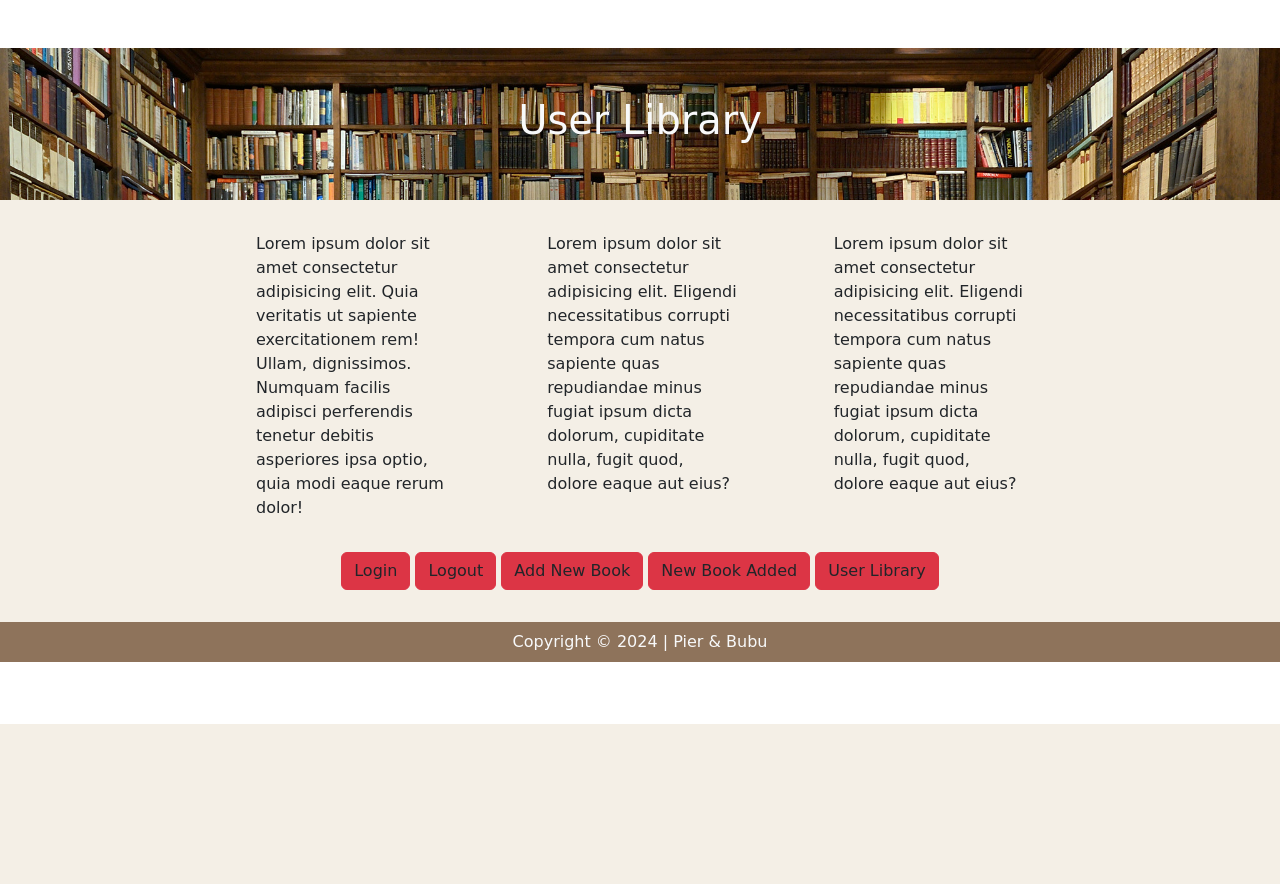
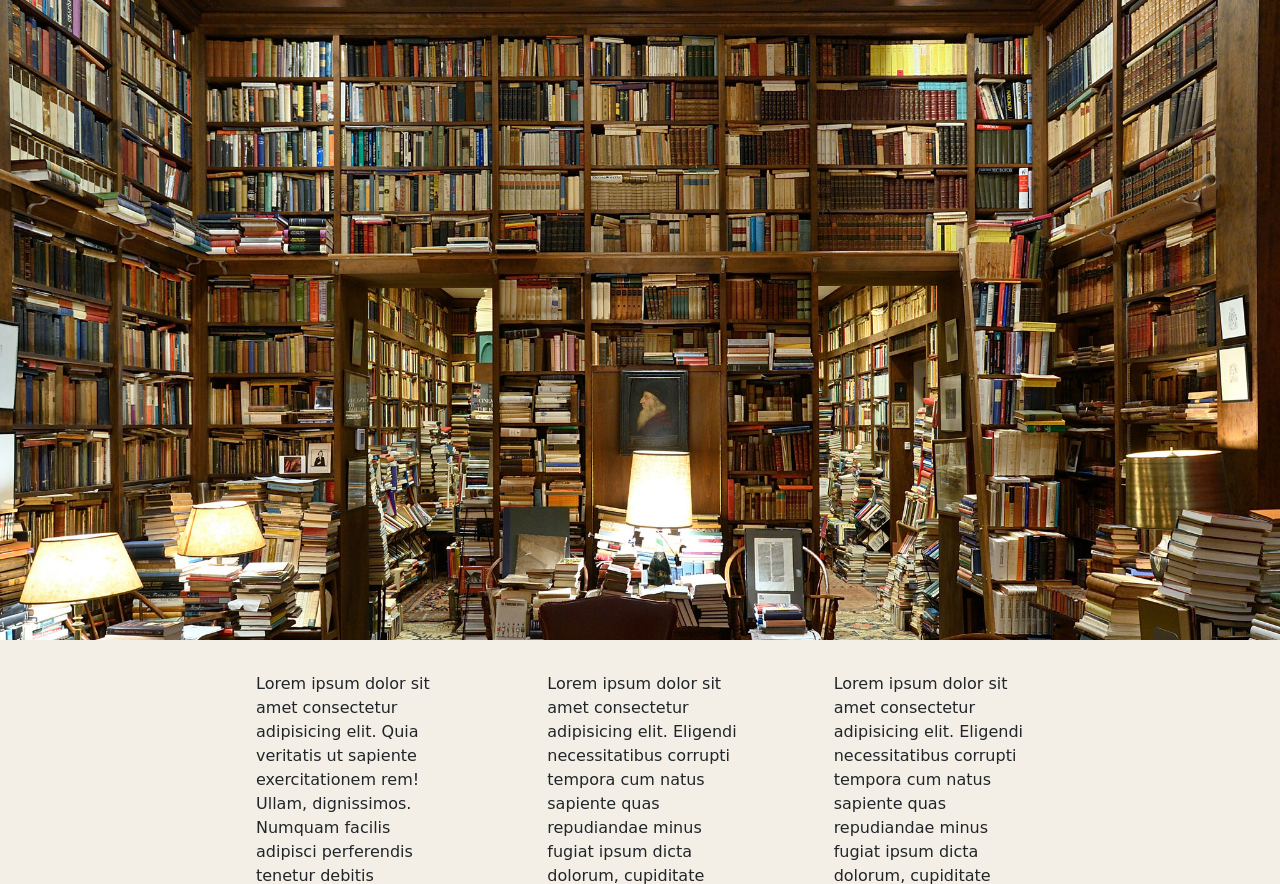
Before and after one commit to pierluigicarrieri/our-library, a PHP site: page /Personal_Projects/user_library.php in a window 1280 px wide. Shown: the part 76-960 px from the top of the page. Before the commit the page ends 800 px from the top, so only its background shows below. Run offline with PHP 8.4, Linux system fonts and the light colour scheme; the visitor is signed in with stand-in values (Sample User, id 1); data that the repository does not hold is empty.

Commit message:
Fixed spacing issues

```diff
--- a/components/header.php
+++ b/components/header.php
@@ -14,7 +14,7 @@
 </head>
 
 <body>
-    <header class="mb-5">
+    <header>
         <nav class="d-flex justify-content-between align-items-center p-2">
             <div class="d-flex align-items-center">
                 <a href="http://localhost:8888/Personal_Projects/our_library/pages/index.php">
--- a/pages/index.php
+++ b/pages/index.php
@@ -54,9 +54,8 @@
     ?>
 
     <main>
-        <!-- <h1 class="p-5 text-center text-light">Welcome to our library</h1> -->
-        <div class="container">
-            <div class="row row-cols-2 gy-5 pb-5">
+        <div class="container py-5">
+            <div class="row row-cols-2 py-5">
                 <!-- Dynamically created books -->
                 <?php foreach ($results as $book): ?>
                 <div class="col d-flex justify-content-center p-5 text-light">
--- a/pages/user_library.php
+++ b/pages/user_library.php
@@ -62,9 +62,8 @@
     ?>
 
     <main>
-        <h1 class="p-5 text-center text-light">User Library</h1>
-        <div class="container">
-            <div class="row row-cols-2 gy-5 pb-5">
+        <div class="container py-5">
+            <div class="row row-cols-2 py-5">
                 <!-- Dynamically created books -->
                 <?php foreach ($results as $book): ?>
                 <div class="col d-flex justify-content-center p-5 text-light">
--- a/style/general.css
+++ b/style/general.css
@@ -34,6 +34,7 @@ header {
 }
 
 main {
+    min-height: 80vh;
     background-image: url('../assets/site_pics/jumbo.jpeg');
     background-size: cover;
 }
```
Also changed, not shown: pages/login.php (+6 -2 lines).
